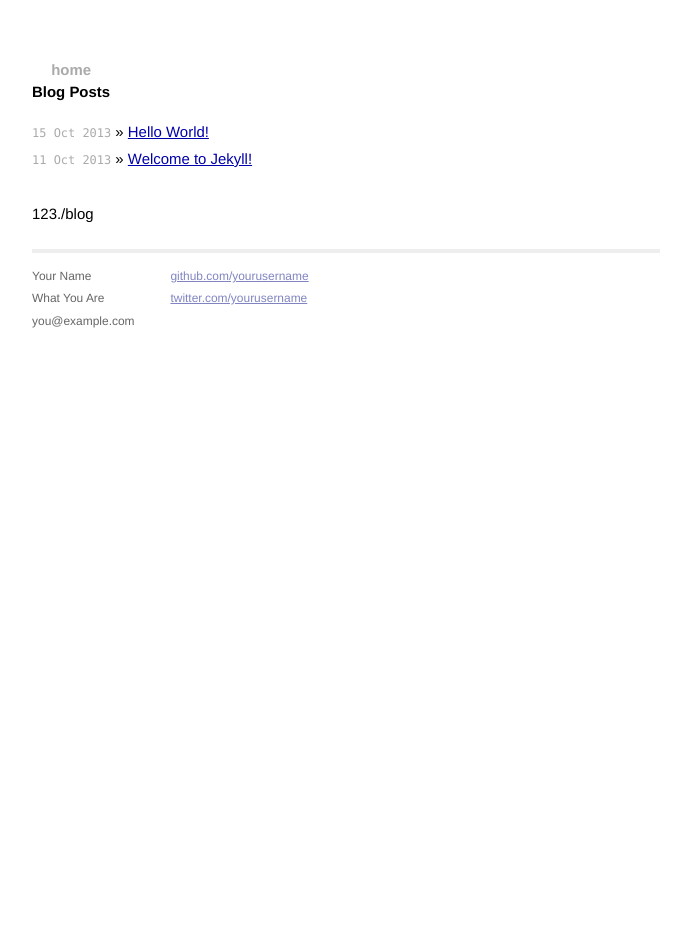
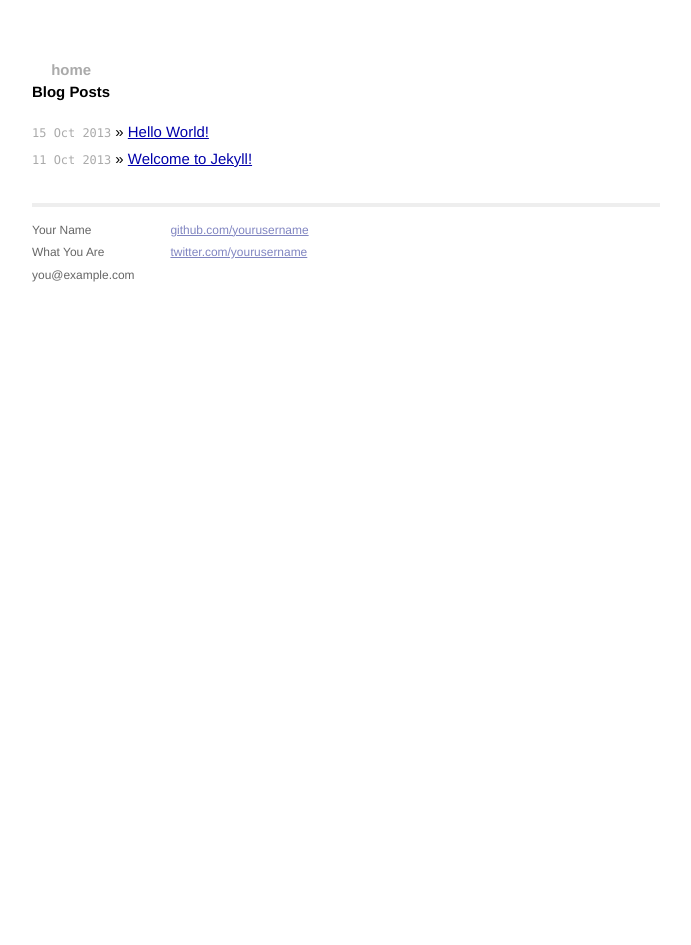
Before and after one commit to hyMiao/blog, a Jekyll site: the page built from index.html, in a window 1280 px wide. Shown: the whole page, without its empty margins (294-985 px from the left). Built offline with Jekyll 4.4.1, drawn with Linux system fonts in a browser that asks for light colours.

Commit message:
Update index.html

```diff
--- a/index.html
+++ b/index.html
@@ -11,6 +11,3 @@ title: Your New Jekyll Site
     {% endfor %}
   </ul>
 </div>
-<div>
-  <p class="new">123{{ site.baseurl }}</p>
-</div>
```
